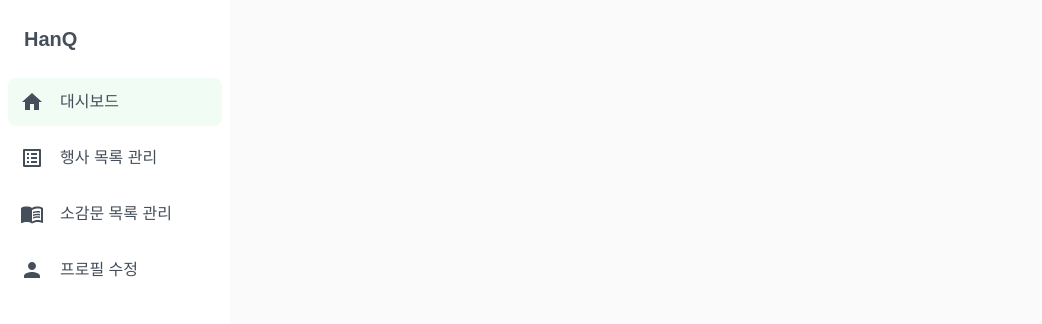
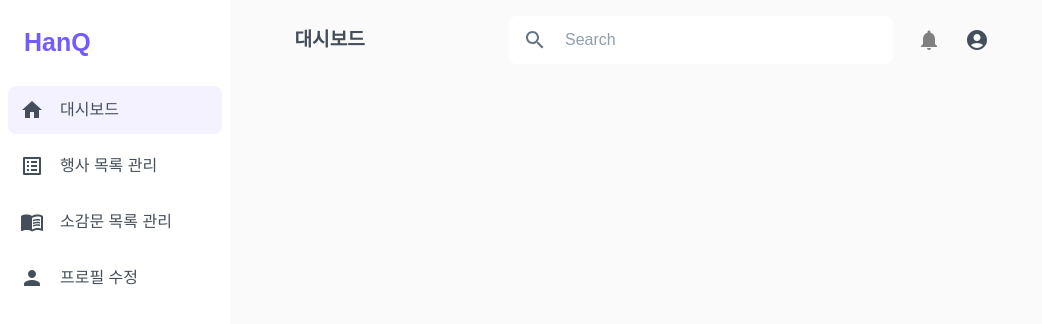
Before and after one commit to walab-shiny/HanQ, a React (Create React App) app in the folder FRONT/host/: page / in a window 1280 px wide. Shown: the top 324 px of the page, without its empty margins (0-1042 px from the left). Built offline with nearby package versions, Linux system fonts and the light colour scheme.

Commit message:
feat[#1] : header

```diff
--- /dev/null
+++ b/FRONT/host/src/components/Dashboard/Header.tsx
@@ -0,0 +1,28 @@
+import NotificationsIcon from "@mui/icons-material/Notifications";
+import AccountCircleIcon from "@mui/icons-material/AccountCircle";
+import { Box, Typography } from "@mui/material";
+import Search from "./Search";
+
+export default function Header() {
+  return (
+    <Box
+      display="flex"
+      alignItems="center"
+      m={2}
+      gap={3}
+      justifyContent="space-between"
+      //???????
+    >
+      <Box display="flex" alignItems="center" ml={6} gap={3}>
+        <Typography sx={{ fontSize: "1.2rem", fontWeight: "bold" }}>
+          대시보드
+        </Typography>
+        <Search />
+      </Box>
+      <Box display="flex" gap={3}>
+        <NotificationsIcon sx={{ color: "gray" }} />
+        <AccountCircleIcon />
+      </Box>
+    </Box>
+  );
+}
--- a/FRONT/host/src/components/Dashboard/Logo.tsx
+++ b/FRONT/host/src/components/Dashboard/Logo.tsx
@@ -5,10 +5,11 @@ export default function Logo() {
     <>
       <Typography
         sx={{
-          fontSize: 20,
-          fontWeight: "bold",
+          fontSize: 25,
+          fontWeight: "900",
           margin: 3,
           mb: 1,
+          color: "primary.main",
         }}
       >
         HanQ
--- /dev/null
+++ b/FRONT/host/src/components/Dashboard/Search.tsx
@@ -0,0 +1,30 @@
+import Paper from "@mui/material/Paper";
+import InputBase from "@mui/material/InputBase";
+import IconButton from "@mui/material/IconButton";
+import SearchIcon from "@mui/icons-material/Search";
+
+export default function Search() {
+  return (
+    <>
+      <Paper
+        component="form"
+        sx={{
+          p: "2px 4px",
+          ml: 15,
+          display: "flex",
+          alignItems: "center",
+          width: "calc(30vw)",
+        }}
+      >
+        <IconButton type="button" sx={{ p: "10px" }} aria-label="search">
+          <SearchIcon />
+        </IconButton>
+        <InputBase
+          sx={{ ml: 1, flex: 1 }}
+          placeholder="Search"
+          inputProps={{ "aria-label": "search google maps" }}
+        />
+      </Paper>
+    </>
+  );
+}
--- a/FRONT/host/src/pages/Dashboard.tsx
+++ b/FRONT/host/src/pages/Dashboard.tsx
@@ -1,18 +1,23 @@
 import { Box } from "@mui/material";
+import Header from "../components/Dashboard/Header";
 import Logo from "../components/Dashboard/Logo";
 import MenuList from "../components/Dashboard/MenuList";
 
 export default function Dashboard() {
   return (
+    <Box display="flex" height="100%">
       <Box
         display="flex"
         flexDirection="column"
-      height="100%"
         width={"calc(18vw)"}
         sx={{ bgcolor: "background.paper" }}
       >
         <Logo />
         <MenuList />
       </Box>
+      <Box display="flex" alignItems="flex-start">
+        <Header />
+      </Box>
+    </Box>
   );
 }
--- a/FRONT/host/src/theme/palette.js
+++ b/FRONT/host/src/theme/palette.js
@@ -18,7 +18,8 @@ const GREY = {
 };
 
 const PRIMARY = {
-  main: "#55DB82",
+  // main: "#55DB82",
+  main: "#725CFF",
   contrastText: "#fff",
 };
 
```
Lines whose indentation alone changed are shown as unchanged.
